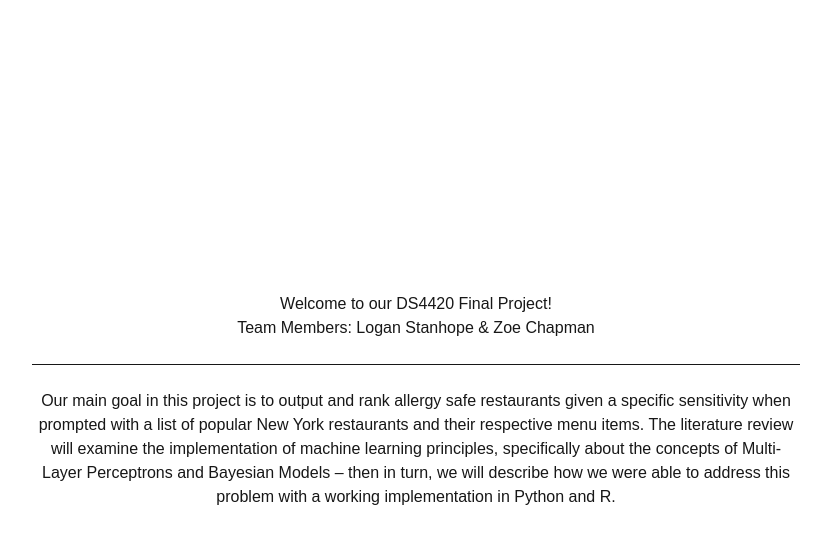
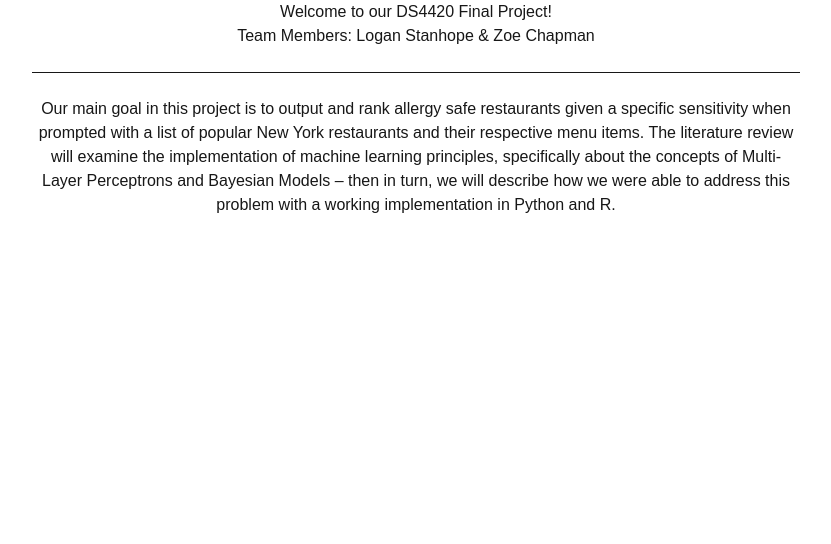
Before and after one commit to LoganStanhope/DS4420_Project, a Next.js app: page / in a window 1280 px wide. Shown: the top 544 px of the page, without its empty margins (224-1055 px from the left). Built offline with nearby package versions, Linux system fonts and the light colour scheme.

Commit message:
Formatting frontend

```diff
--- a/app/page.tsx
+++ b/app/page.tsx
@@ -2,7 +2,7 @@ import { Container } from "react-bootstrap";
 
 export default function MyComponent() {
   return (
-    <Container className="min-h-screen flex justify-center items-center">
+    <Container className="flex justify-center">
       <div className="text-center max-w-3xl">
         <h1>Welcome to our DS4420 Final Project!</h1>
         <h3>Team Members: Logan Stanhope & Zoe Chapman</h3>
```
